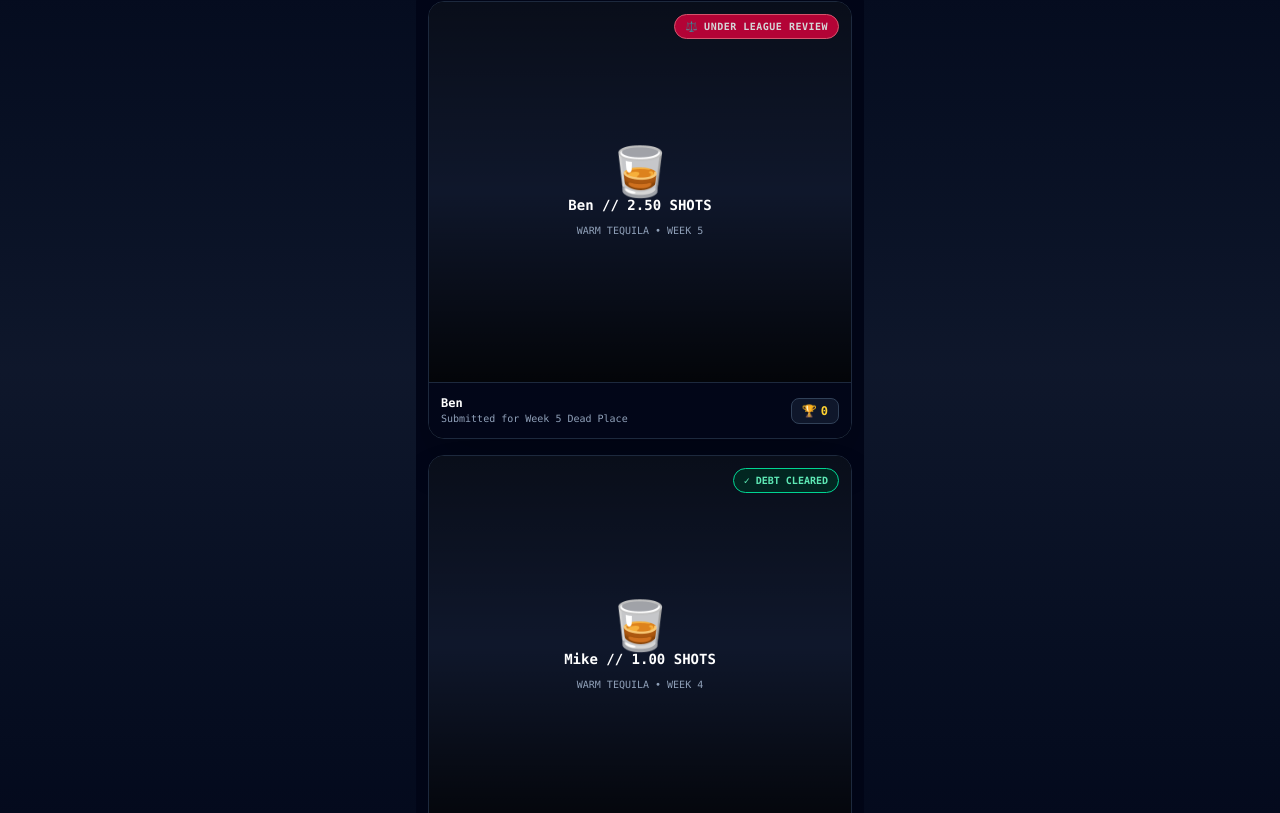
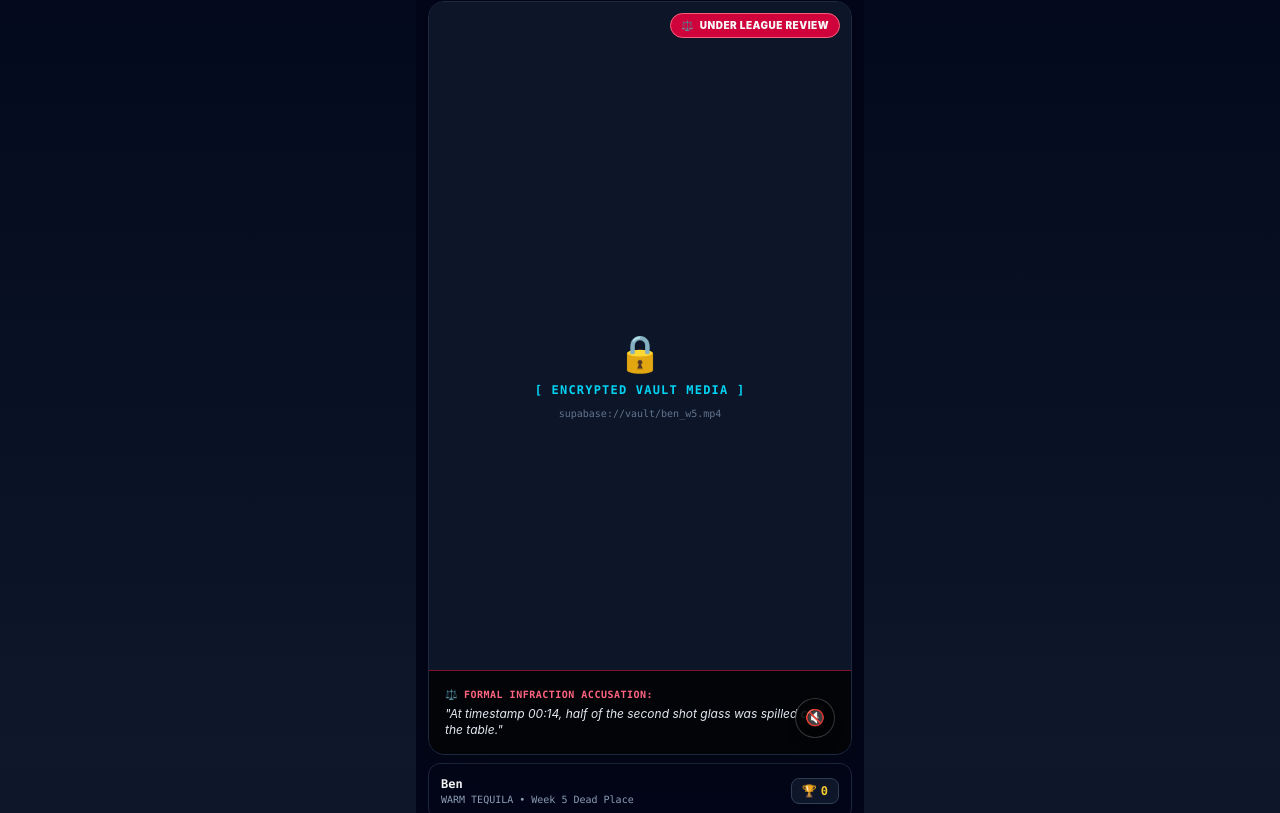
Before and after one commit to jdubciii/NFL-Pick-Em, a React (Vite) app in the folder client/: page /shame in a window 1280 px wide. Shown: the part 247-1060 px from the top of the page. Built offline with nearby package versions, Linux system fonts and the light colour scheme.

Commit message:
feat(phase35): implement M35.2 PenaltyVideoPlayer, EvidenceSubmissionDrawer, and Tribunal overlay

```diff
--- /dev/null
+++ b/client/src/components/shame/EvidenceSubmissionDrawer.tsx
@@ -0,0 +1,143 @@
+import React, { useState } from 'react';
+
+interface EvidenceSubmissionDrawerProps {
+  isOpen: boolean;
+  onClose: () => void;
+  onSubmit: (liquorType: string) => Promise<void>;
+  debtAmount: number;
+}
+
+export const EvidenceSubmissionDrawer: React.FC<EvidenceSubmissionDrawerProps> = ({
+  isOpen,
+  onClose,
+  onSubmit,
+  debtAmount
+}) => {
+  const [step, setStep] = useState<'SOURCE' | 'METADATA' | 'UPLOADING'>('SOURCE');
+  const [liquor, setLiquor] = useState('WARM TEQUILA');
+  const [progress, setProgress] = useState(0);
+
+  if (!isOpen) return null;
+
+  const handleSelectSource = () => setStep('METADATA');
+
+  const handleUpload = async () => {
+    setStep('UPLOADING');
+    for (let i = 0; i <= 100; i += 20) {
+      setProgress(i);
+      await new Promise((r) => setTimeout(r, 150));
+    }
+    await onSubmit(liquor);
+    setStep('SOURCE');
+    setProgress(0);
+    onClose();
+  };
+
+  return (
+    <div className="fixed inset-0 z-50 flex items-end justify-center bg-black/80 backdrop-blur-sm p-4 font-mono">
+      <div className="w-full max-w-md bg-slate-950 border border-slate-700 rounded-t-3xl p-6 shadow-2xl space-y-5 animate-slide-up">
+        {/* Drawer Header */}
+        <div className="flex justify-between items-center border-b border-slate-800 pb-3">
+          <div className="flex items-center gap-2">
+            <span className="text-lg">📜</span>
+            <h2 className="text-sm font-black tracking-wider text-white uppercase">
+              DEPOSITION EVIDENCE SUBMISSION
+            </h2>
+          </div>
+          {step !== 'UPLOADING' && (
+            <button
+              onClick={onClose}
+              className="text-xs px-2 py-1 rounded bg-slate-800 text-slate-400 hover:text-white"
+            >
+              ✕
+            </button>
+          )}
+        </div>
+
+        {/* Active Debt Callout */}
+        <div className="p-4 bg-rose-950/40 border border-rose-500/40 rounded-xl text-center space-y-1">
+          <div className="text-[10px] font-black text-rose-400 tracking-widest uppercase">
+            ACTIVE OUTSTANDING DEBT
+          </div>
+          <div className="text-3xl font-black text-white tracking-tight">
+            {debtAmount.toFixed(2)} SHOTS
+          </div>
+        </div>
+
+        {/* Step 1: Capture Source Selection */}
+        {step === 'SOURCE' && (
+          <div className="space-y-3">
+            <button
+              type="button"
+              onClick={handleSelectSource}
+              className="w-full py-4 bg-slate-900 hover:bg-slate-800 text-white font-black text-xs rounded-xl border border-slate-700 flex items-center justify-center gap-2 shadow-lg transition active:scale-98"
+            >
+              <span className="text-rose-500 text-base">🔴</span>
+              <span>NATIVE CAMERA DEPOSITION</span>
+            </button>
+            <button
+              type="button"
+              onClick={handleSelectSource}
+              className="w-full py-4 bg-slate-900 hover:bg-slate-800 text-white font-black text-xs rounded-xl border border-slate-700 flex items-center justify-center gap-2 shadow-lg transition active:scale-98"
+            >
+              <span className="text-cyan-400 text-base">📁</span>
+              <span>CAMERA ROLL / VAULT UPLOAD</span>
+            </button>
+          </div>
+        )}
+
+        {/* Step 2: Deposition Metadata & Poison Tag */}
+        {step === 'METADATA' && (
+          <div className="space-y-4">
+            <div className="p-3 bg-slate-900 rounded-xl border border-slate-800 flex justify-between items-center text-xs">
+              <span className="text-slate-400">SELECTED CLIP:</span>
+              <span className="text-emerald-400 font-bold">14.2 MB // 18.5s (VERIFIED)</span>
+            </div>
+
+            <div>
+              <label className="block text-[10px] font-black text-slate-400 mb-1.5 uppercase tracking-wider">
+                LIQUOR TYPE (MANDATORY VERIFICATION)
+              </label>
+              <select
+                value={liquor}
+                onChange={(e) => setLiquor(e.target.value)}
+                className="w-full bg-slate-900 border border-slate-700 text-white p-3.5 rounded-xl font-mono text-xs focus:border-cyan-400 outline-none"
+              >
+                <option value="WARM TEQUILA">WARM TEQUILA (DEFAULT CHARTER)</option>
+                <option value="MALÖRT">JEPSON'S MALÖRT (HARDCORE)</option>
+                <option value="SMIRNOFF ICE">SMIRNOFF ICE (ICED PENALTY)</option>
+              </select>
+            </div>
+
+            <button
+              type="button"
+              onClick={handleUpload}
+              className="w-full py-4 bg-cyan-400 hover:bg-cyan-300 text-slate-950 font-black text-xs uppercase tracking-wider rounded-xl shadow-[0_0_20px_rgba(34,211,238,0.4)] transition active:scale-98"
+            >
+              SIGN &amp; TRANSMIT TO VAULT
+            </button>
+          </div>
+        )}
+
+        {/* Step 3: Locked Progress HUD */}
+        {step === 'UPLOADING' && (
+          <div className="space-y-3 py-2">
+            <div className="flex justify-between text-xs font-black text-cyan-400">
+              <span className="animate-pulse">TRANSMITTING TO SUPABASE VAULT...</span>
+              <span>{progress}%</span>
+            </div>
+            <div className="w-full h-3 bg-slate-800 rounded-full overflow-hidden p-0.5 border border-slate-700">
+              <div
+                className="h-full bg-gradient-to-r from-cyan-500 to-emerald-400 rounded-full transition-all duration-200"
+                style={{ width: `${progress}%` }}
+              />
+            </div>
+            <p className="text-[10px] text-slate-500 text-center">
+              DO NOT DISMISS // RLS ENCRYPTING OBJECT
+            </p>
+          </div>
+        )}
+      </div>
+    </div>
+  );
+};
--- /dev/null
+++ b/client/src/components/shame/PenaltyVideoPlayer.tsx
@@ -0,0 +1,75 @@
+import React, { useRef, useState, useEffect } from 'react';
+
+interface PenaltyVideoPlayerProps {
+  src: string;
+  isActive: boolean;
+  status: 'CLEARED' | 'UNDER_REVIEW' | 'DISPUTED';
+  accusation?: string;
+}
+
+export const PenaltyVideoPlayer: React.FC<PenaltyVideoPlayerProps> = ({
+  src,
+  isActive,
+  status,
+  accusation
+}) => {
+  const videoRef = useRef<HTMLVideoElement>(null);
+  const [isMuted, setIsMuted] = useState(true);
+
+  useEffect(() => {
+    if (videoRef.current) {
+      if (isActive) {
+        videoRef.current.play().catch(() => console.log('Autoplay prevented by browser'));
+      } else {
+        videoRef.current.pause();
+      }
+    }
+  }, [isActive]);
+
+  return (
+    <div className="relative w-full aspect-[9/16] bg-slate-950 rounded-2xl overflow-hidden border border-slate-800 shadow-2xl font-mono">
+      {/* Media Viewport */}
+      {src.startsWith('supabase://') ? (
+        <div className="absolute inset-0 flex flex-col items-center justify-center bg-slate-900/90 text-slate-400 p-6 text-center space-y-2">
+          <span className="text-4xl">🔒</span>
+          <p className="text-xs font-black tracking-widest uppercase text-cyan-400">
+            [ ENCRYPTED VAULT MEDIA ]
+          </p>
+          <p className="text-[10px] text-slate-500 break-all">{src}</p>
+        </div>
+      ) : (
+        <video
+          ref={videoRef}
+          src={src}
+          className="absolute inset-0 w-full h-full object-cover"
+          playsInline
+          loop
+          muted={isMuted}
+        />
+      )}
+
+      {/* Persistent Frosted-Glass Audio Toggle */}
+      <button
+        type="button"
+        onClick={() => setIsMuted(!isMuted)}
+        className="absolute bottom-4 right-4 z-20 w-10 h-10 rounded-full bg-black/60 backdrop-blur-md border border-white/20 flex items-center justify-center text-white text-base shadow-lg transition active:scale-95"
+        aria-label={isMuted ? 'Unmute video' : 'Mute video'}
+      >
+        {isMuted ? '🔇' : '🔊'}
+      </button>
+
+      {/* Anchored Tribunal Deliberation Overlay (Bottom 30%) */}
+      {status === 'DISPUTED' && accusation && (
+        <div className="absolute bottom-0 left-0 right-0 p-4 bg-black/80 backdrop-blur-md border-t border-rose-500/50 z-10 space-y-1 animate-fade-in">
+          <div className="flex items-center gap-1.5 text-[10px] font-black tracking-wider text-rose-400 uppercase">
+            <span>⚖️</span>
+            <span>FORMAL INFRACTION ACCUSATION:</span>
+          </div>
+          <p className="text-xs text-slate-200 italic font-sans line-clamp-3">
+            "{accusation}"
+          </p>
+        </div>
+      )}
+    </div>
+  );
+};
--- a/client/src/pages/WallOfShamePage.tsx
+++ b/client/src/pages/WallOfShamePage.tsx
@@ -4,6 +4,8 @@ import { WeeklyLadderView } from '../components/shame/WeeklyLadderView';
 import { InfamyPenthouseArchive } from '../components/shame/InfamyPenthouseArchive';
 import { ShotOfTheWeekCarousel } from '../components/punishment/ShotOfTheWeekCarousel';
 import { TheGavelAdjudication } from '../components/punishment/TheGavelAdjudication';
+import { PenaltyVideoPlayer } from '../components/shame/PenaltyVideoPlayer';
+import { EvidenceSubmissionDrawer } from '../components/shame/EvidenceSubmissionDrawer';
 import {
   ShameTabId,
   buildSettledLadderTiers,
@@ -79,6 +81,7 @@ export const WallOfShamePage: React.FC = () => {
   const currentUserId = 'u1';
   const [activeTab, setActiveTab] = useState<ShameTabId>('REELS');
   const [selectedDisputeDocketId, setSelectedDisputeDocketId] = useState<string | null>(null);
+  const [isEvidenceDrawerOpen, setIsEvidenceDrawerOpen] = useState(false);
 
   const initialBase1 = createPendingPenalty('pool_alpha', 'u10', 'Ben', 5, 2.50, 'WARM TEQUILA');
   const submitted1 = submitPenaltyEvidence(initialBase1, 'supabase://vault/ben_w5.mp4');
@@ -111,6 +114,12 @@ export const WallOfShamePage: React.FC = () => {
     setSelectedDisputeDocketId(null);
   };
 
+  const handleEvidenceSubmit = async (liquorType: string) => {
+    const newSubmission = createPendingPenalty('pool_alpha', currentUserId, 'Jack', 5, 2.50, liquorType);
+    const finalizedSub = submitPenaltyEvidence(newSubmission, `supabase://vault/jack_w5_${Date.now()}.mp4`);
+    setDockets((prev) => [initializeTribunalDocket(finalizedSub), ...prev]);
+  };
+
   const ladderTiers = buildSettledLadderTiers(
     SAMPLE_STANDINGS,
     'PENDING_SUBMISSION',
@@ -137,29 +146,27 @@ export const WallOfShamePage: React.FC = () => {
           <div className="px-3 space-y-4">
             {dockets.map((docket) => {
               const isDisputed = docket.status === 'DISPUTED';
+              const mediaUrl =
+                docket.id === dockets[0].id
+                  ? 'supabase://vault/ben_w5.mp4'
+                  : 'supabase://vault/mike_w4.mp4';
 
               return (
-                <div
-                  key={docket.id}
-                  className="relative rounded-2xl bg-black border border-slate-800 overflow-hidden shadow-2xl font-mono"
-                >
-                  <div className="relative w-full h-[380px] bg-slate-900 flex flex-col items-center justify-center overflow-hidden">
-                    <div className="absolute inset-0 bg-gradient-to-b from-black/40 via-transparent to-black/80 pointer-events-none" />
+                <div key={docket.id} className="relative space-y-2">
+                  <PenaltyVideoPlayer
+                    src={mediaUrl}
+                    isActive={true}
+                    status={docket.status as any}
+                    accusation={docket.disputes?.[0]?.justification || (docket as any).dispute?.reasonDescription}
+                  />
 
-                    <div className="text-center space-y-2 z-10">
-                      <span className="text-5xl">🥃</span>
-                      <p className="text-sm font-black text-white">
-                        {docket.userName} // {docket.shotDebt.toFixed(2)} SHOTS
-                      </p>
-                      <p className="text-[10px] text-slate-400">
-                        {docket.liquorType || 'WARM TEQUILA'} • WEEK {docket.weekNumber}
-                      </p>
-                    </div>
-
+                  {/* Header Pill Overlay on top of player */}
+                  <div className="absolute top-3 right-3 z-20 flex gap-2">
                     {isDisputed && (
                       <button
+                        type="button"
                         onClick={() => setSelectedDisputeDocketId(docket.id)}
-                        className="absolute top-3 right-3 z-20 px-2.5 py-1 rounded-full bg-rose-600/90 hover:bg-rose-500 border border-rose-400 shadow-glow-rose text-white text-[10px] font-black tracking-wider uppercase animate-pulse flex items-center gap-1.5 transition"
+                        className="px-2.5 py-1 rounded-full bg-rose-600/90 hover:bg-rose-500 border border-rose-400 shadow-glow-rose text-white text-[10px] font-black tracking-wider uppercase animate-pulse flex items-center gap-1.5 transition"
                       >
                         <span>⚖️</span>
                         <span>UNDER LEAGUE REVIEW</span>
@@ -167,21 +174,23 @@ export const WallOfShamePage: React.FC = () => {
                     )}
 
                     {docket.status === 'CLEARED' && (
-                      <div className="absolute top-3 right-3 z-20 px-2.5 py-1 rounded-full bg-emerald-950/80 border border-emerald-400 text-emerald-300 text-[10px] font-black uppercase">
+                      <div className="px-2.5 py-1 rounded-full bg-emerald-950/80 border border-emerald-400 text-emerald-300 text-[10px] font-black uppercase">
                         ✓ DEBT CLEARED
                       </div>
                     )}
                   </div>
 
-                  <div className="p-3 bg-slate-950 border-t border-slate-800 flex items-center justify-between">
+                  {/* Footer Metadata Strip */}
+                  <div className="p-3 bg-slate-950 border border-slate-800 rounded-xl flex items-center justify-between font-mono">
                     <div>
                       <p className="text-xs font-bold text-white">{docket.userName}</p>
                       <p className="text-[10px] text-slate-400">
-                        Submitted for Week {docket.weekNumber} Dead Place
+                        {docket.liquorType || 'WARM TEQUILA'} • Week {docket.weekNumber} Dead Place
                       </p>
                     </div>
                     <div className="flex items-center gap-2">
                       <button
+                        type="button"
                         onClick={() => {}}
                         className="px-2.5 py-1 rounded-lg bg-slate-900 border border-slate-700 hover:border-amber-400 text-amber-300 text-xs font-bold transition flex items-center gap-1"
                       >
@@ -195,6 +204,7 @@ export const WallOfShamePage: React.FC = () => {
             })}
           </div>
 
+          {/* Tribunal Jury Deliberation Modal Drawer */}
           {activeDisputeDocket && (
             <div className="fixed inset-0 z-50 flex items-end justify-center bg-black/80 backdrop-blur-sm p-3 font-mono">
               <div className="w-full max-w-md rounded-2xl bg-slate-950 border-2 border-rose-500 shadow-2xl p-4 space-y-3 animate-fade-in">
@@ -222,12 +232,34 @@ export const WallOfShamePage: React.FC = () => {
       )}
 
       {activeTab === 'LADDER' && (
-        <WeeklyLadderView ladder={ladderTiers} />
+        <div className="space-y-4">
+          <WeeklyLadderView ladder={ladderTiers} />
+
+          {/* Elevated Call to Action Trigger inside The Pit */}
+          <div className="px-3">
+            <button
+              type="button"
+              onClick={() => setIsEvidenceDrawerOpen(true)}
+              className="w-full py-4 bg-rose-600 hover:bg-rose-500 text-white font-mono font-black text-xs uppercase tracking-widest rounded-2xl shadow-[0_0_20px_rgba(244,63,94,0.4)] animate-pulse flex items-center justify-center gap-2 transition active:scale-98"
+            >
+              <span>📷</span>
+              <span>RECORD EVIDENCE // SERVE 2.50 SHOT DEBT</span>
+            </button>
+          </div>
+        </div>
       )}
 
       {activeTab === 'INFAMY' && (
         <InfamyPenthouseArchive dockets={HISTORICAL_INFAMY_DOCKETS} />
       )}
+
+      {/* Slide-Up Evidence Deposition Submission Drawer */}
+      <EvidenceSubmissionDrawer
+        isOpen={isEvidenceDrawerOpen}
+        onClose={() => setIsEvidenceDrawerOpen(false)}
+        onSubmit={handleEvidenceSubmit}
+        debtAmount={2.50}
+      />
     </div>
   );
 };
```
Also changed, not shown: 1 other file (tests, documents, lock files or other folders).
